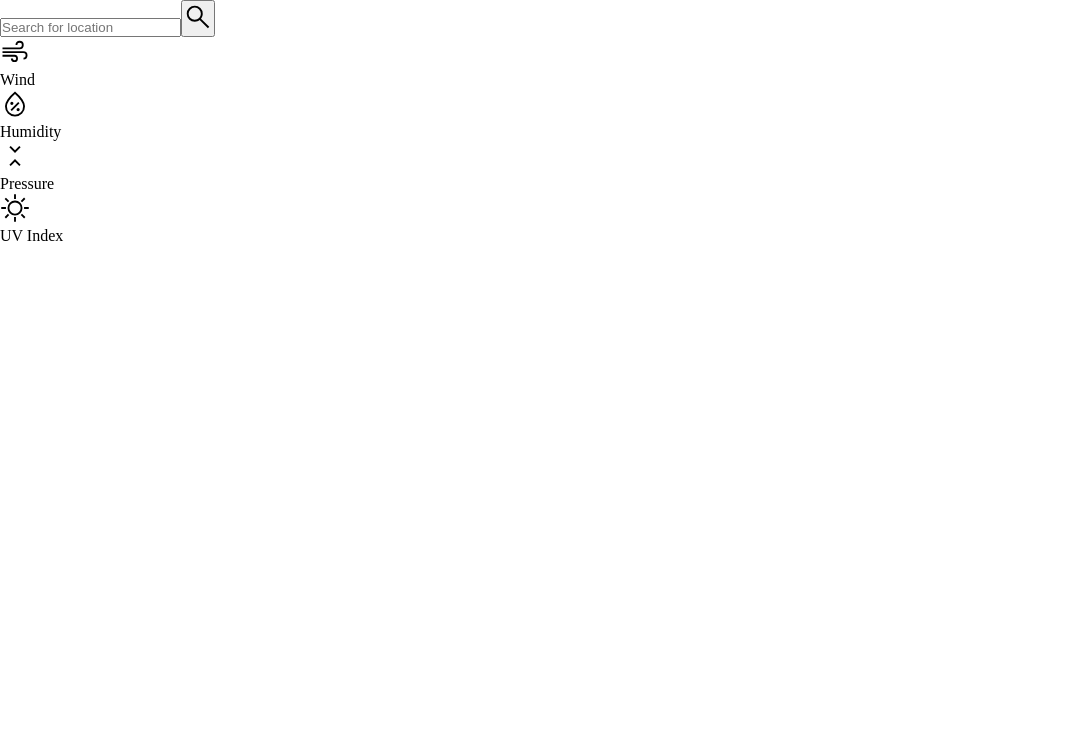
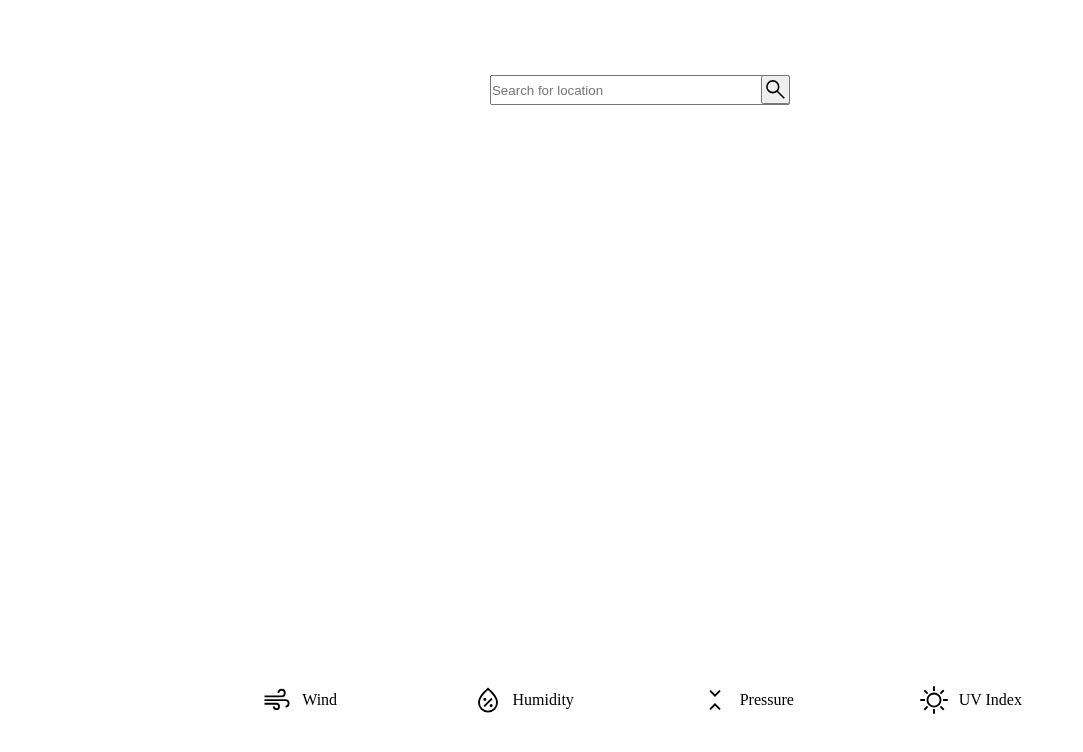
Before and after one commit to Eddie-Thiiru/weather-app, a website built with webpack: page dist/index.html in a window 1280 px wide. Shown: the whole page, without its empty margins (0-1083 px from the left). Built offline with Linux system fonts and the light colour scheme; no server answers.

Commit message:
Update header layout, main-section layout and footer layout

```diff
--- a/src/data.js
+++ b/src/data.js
@@ -3,6 +3,7 @@ async function defaultWeatherData() {
     "https://api.weatherapi.com/v1/current.json?key=67e874d11b194cf4a5760102232405&q=nairobi",
     { mode: "cors" }
   );
+
   const data = await response.json();
 
   return data;
@@ -27,7 +28,7 @@ function handleErrors(err) {
 
     setTimeout(() => {
       searchError.textContent = "";
-    }, 3000);
+    }, 2000);
   } else {
     console.log(err);
     throw new Error("Error");
--- a/src/layout.js
+++ b/src/layout.js
@@ -45,17 +45,17 @@ const headerLayout = () => {
   searchLabel.appendChild(searchInput);
   searchLabel.appendChild(error);
   searchForm.appendChild(searchLabel);
-  searchForm.appendChild(searchBtn);
   pageHeader.appendChild(searchForm);
+  pageHeader.appendChild(searchBtn);
 };
 
 const mainSectionLayout = () => {
   const pageMain = document.querySelector(".main-section");
-  const title = document.createElement("div");
-  const date = document.createElement("div");
+  const title = document.createElement("p");
+  const date = document.createElement("p");
   const tempWrapper = document.createElement("div");
-  const temp = document.createElement("div");
-  const weather = document.createElement("div");
+  const temp = document.createElement("p");
+  const weather = document.createElement("p");
 
   title.classList.add("title");
   date.classList.add("date");
--- a/src/styles.css
+++ b/src/styles.css
@@ -12,10 +12,89 @@ body {
 .content {
   height: 100%;
   width: 100%;
+  display: grid;
+  grid-template-columns: 1fr 5fr 1fr;
+  grid-template-rows: 1fr 2fr 1fr;
+  justify-items: center;
+  align-items: center;
 }
 
-.header img,
+.content div {
+  padding: 10px;
+}
+
+.header {
+  position: relative;
+  grid-column: 2 / 3;
+}
+
+.main-section {
+  height: 90%;
+  grid-column: 2 / 3;
+  display: grid;
+  grid-template-rows: 1fr 1fr 2fr 1fr;
+}
+
+.footer {
+  width: 100%;
+  grid-column: 2 / 3;
+  display: grid;
+  grid-template-columns: repeat(4, 1fr);
+}
+
+.search-btn {
+  position: absolute;
+  top: 10px;
+  right: 10px;
+  display: grid;
+  justify-content: center;
+  align-items: center;
+}
+
+label {
+  width: 300px;
+  display: flex;
+  flex-direction: column;
+  align-items: center;
+}
+
+#search-box {
+  width: 100%;
+  height: 30px;
+}
+
+.search-error {
+  height: 20px;
+  padding: 2px;
+}
+
+.main-section p,
+.main-section > div,
+.footer > div {
+  display: flex;
+  justify-content: center;
+  align-items: center;
+}
+
+.main-section p {
+  padding: 10px;
+}
+
+footer p {
+  padding: 5px;
+}
+
+.header img {
+  height: 25px;
+  width: 25px;
+}
+
 .footer img {
   height: 30px;
   width: 30px;
 }
+
+.temp-wrapper img {
+  height: 84px;
+  width: 84px;
+}
```
Also changed, not shown: README.md, dist/main.js.
